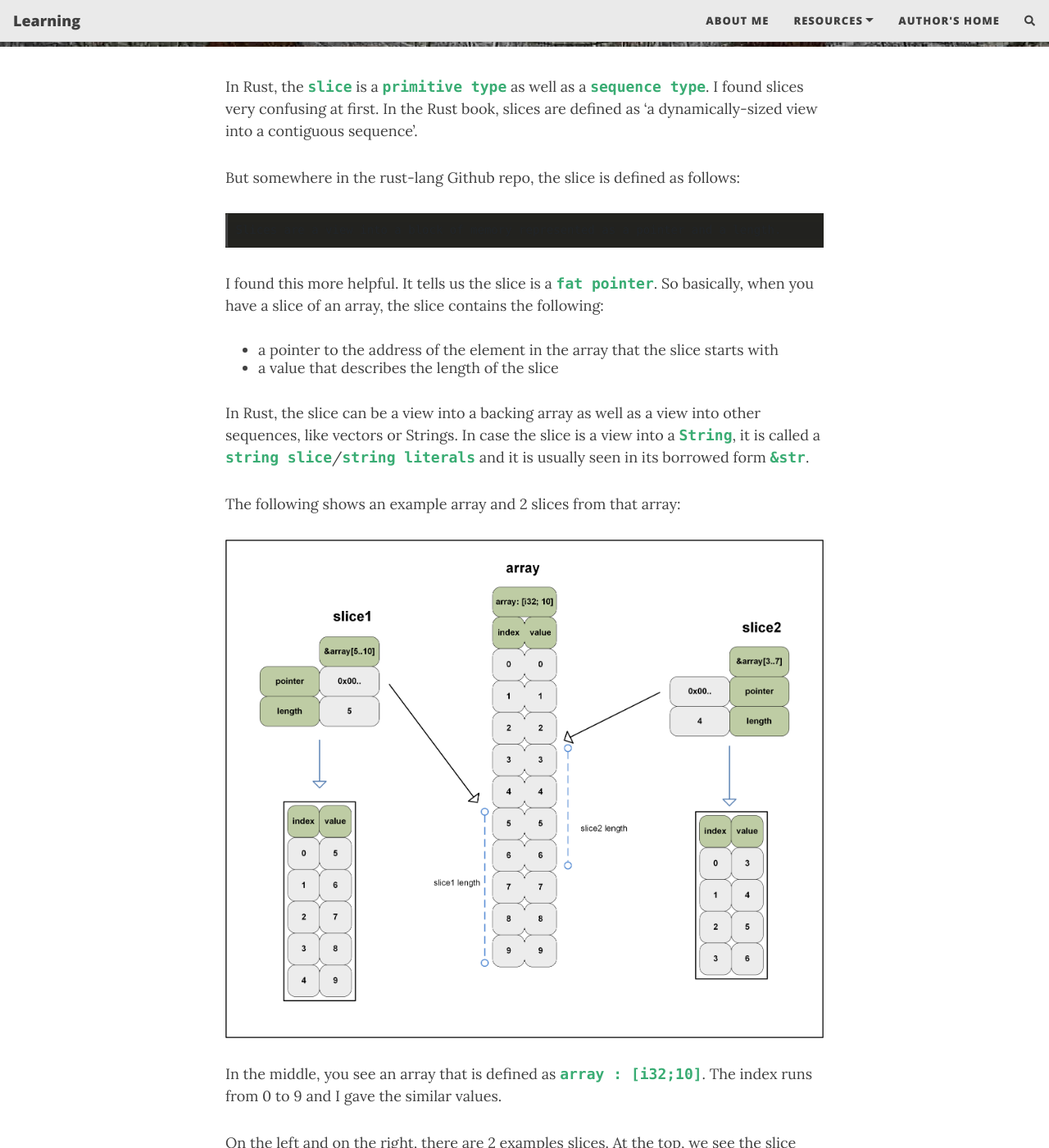
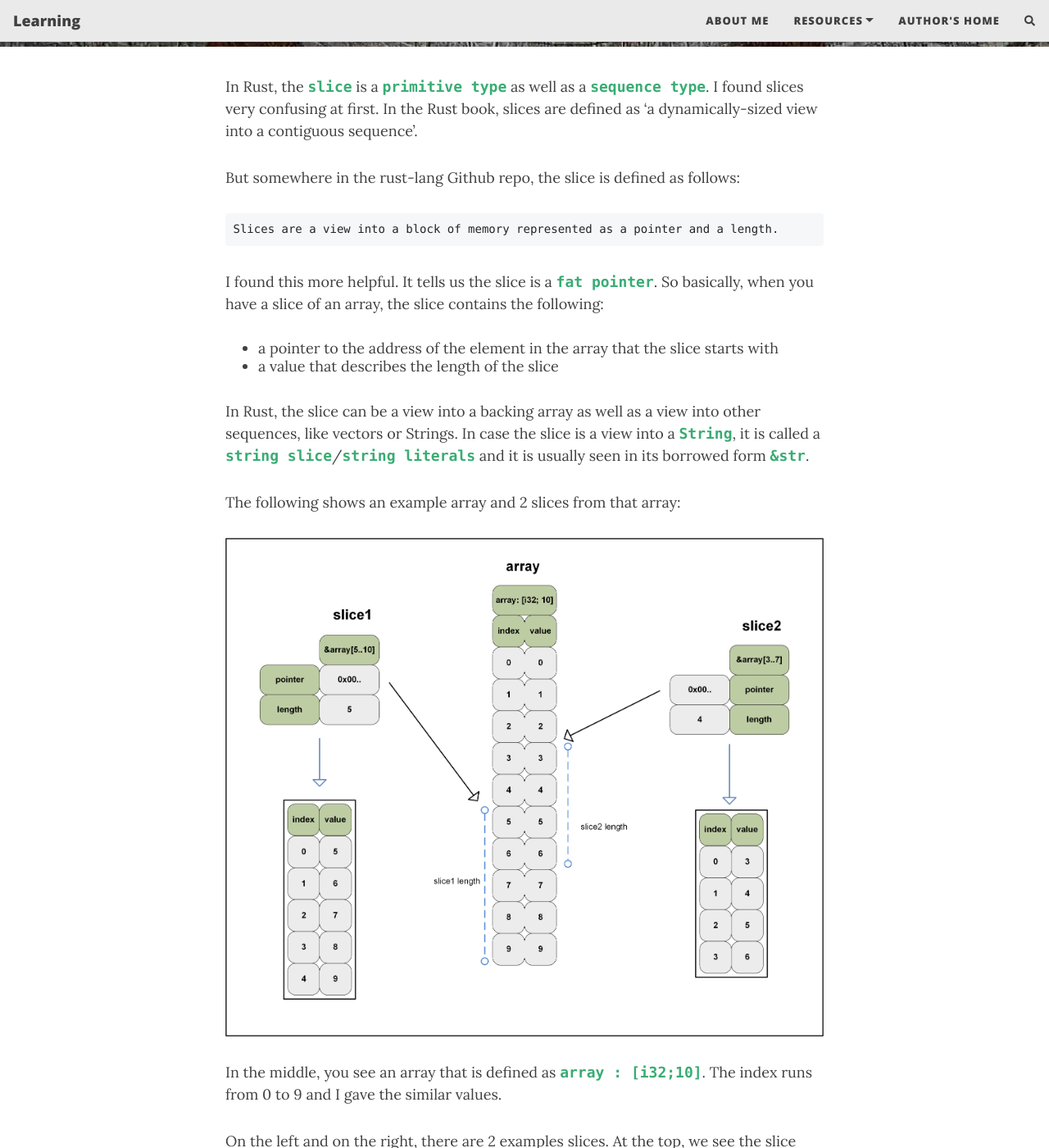
Before and after one commit to saidvandeklundert/learn, a Jekyll site: the page built from _posts/2021-08-14-rust-slice.md, in a window 1280 px wide and 1400 px high, scrolled down 486 px. Shown: the whole window at 82% size. Built offline with Jekyll 4.4.1, drawn with Linux system fonts in a browser that asks for light colours; nearby versions of some CDN libraries; comment, search, counter and statistics services are not loaded.

Commit message:
typo color pic

````diff
--- a/_posts/2021-08-14-rust-slice.md
+++ b/_posts/2021-08-14-rust-slice.md
@@ -13,9 +13,9 @@ In Rust, the `slice` is a `primitive type` as well as a `sequence type`. I found
 
 But somewhere in the rust-lang Github repo, the slice is defined as follows:
 
-```
+<pre>
 Slices are a view into a block of memory represented as a pointer and a length.
-```
+</pre>
 
 I found this more helpful. It tells us the slice is a `fat pointer`. So basically, when you have a slice of an array, the slice contains the following:
 - a pointer to the address of the element in the array that the slice starts with
@@ -25,7 +25,7 @@ In Rust, the slice can be a view into a backing array as well as a view into oth
 
 The following shows an example array and 2 slices from that array:
 
-![Rust slice](/assets/img/rust_slice.png "Rust slice")
+![Rust slice](/learn/img/rust_slice.png "Rust slice")
 
 
 In the middle, you see an array that is defined as `array : [i32;10]`. The index runs from 0 to 9 and I gave the similar values.
@@ -59,7 +59,7 @@ let mut array: [i32; 7] = [0, 1, 2, 3, 4, 5, 6];
 let array_slice = &mut array[0..5]; // [ 0, 1, 2, 3, 4 ]
 ```
 
-![Rust slice](/assets/img/slice_1.png "Rust slice")
+![Rust slice](/learn/img/slice_1.png "Rust slice")
 
 Checking the length of the slice and iterating the index / value:
 
@@ -92,9 +92,9 @@ slice[100];
 
 Running the above for our slice will result in the following:
 
-```
+<pre>
 thread 'main' panicked at 'index out of bounds: the len is 5 but the index is 100'
-```
+</pre>
 
 To safely access values from a slice, we can use `get`:
 
@@ -125,7 +125,7 @@ Slices can be taken out of arrays, vectors and Strings:
 
 ```rust
 let array: [i32; 4] = [0, 1, 2, 3];
-let array_slice = &array[..2]; //[0, 1]
+let array_slice = &array[..2]; // [0, 1]
 let vector = vec![1, 2, 3, 4];
 let vector_slice = &vector[0..2]; // [1, 2]
 let string = String::from("string slice");
@@ -215,7 +215,7 @@ println!("--------------------------------------------");
 
 The above outputs the following:
 
-```
+<pre>
 --------------------------------------------
 array_pointer address: 0x9def68
 slice_pointer address: 0x9df738
@@ -224,6 +224,6 @@ slice occupies 16 bytes
 array_pointer occupies 8 bytes
 array occupies 2000 bytes
 --------------------------------------------
-```
+</pre>
 
 The total size of the array is 2000 bytes. The slice of the entire array, the fat pointer, occupies 16 bytes. If we take a pointer to the array, we get a thin pointer which is takes up 8 bytes. The memory address of the array pointer and the memory address to the start of the slice are the same.
--- a/assets/css/pygment_highlights.css
+++ b/assets/css/pygment_highlights.css
@@ -1,14 +1,14 @@
 /* highlight */
 .highlight pre {background-color: #272822}
 .highlight .hll { background-color: #49483e }
-.highlight .c { color: #75715e } /* Comment */
+.highlight .c { color: #77af43 } /* Comment */
 .highlight .err { color: #960050; background-color: #1e0010 } /* Error */
 .highlight .k { color: #339bfd } /* Keyword */
 .highlight .l { color: #ae81ff } /* Literal */
 .highlight .n { color: #80d4ff } /* Name */
 .highlight .o { color: #f8f8f2 } /* Operator */
 .highlight .p { color: #f8f8f2 } /* Punctuation */
-.highlight .cm { color: #75715e } /* Comment.Multiline */
+.highlight .cm { color: #77af43 } /* Comment.Multiline */
 .highlight .cp { color: #75715e } /* Comment.Preproc */
 .highlight .c1 { color: #75715e } /* Comment.Single */
 .highlight .cs { color: #75715e } /* Comment.Special */
````
Also changed, not shown: img/rust_slice.png (renamed from assets/img/rust_slice.png), img/slice_1.png (renamed from assets/img/slice_1.png).
